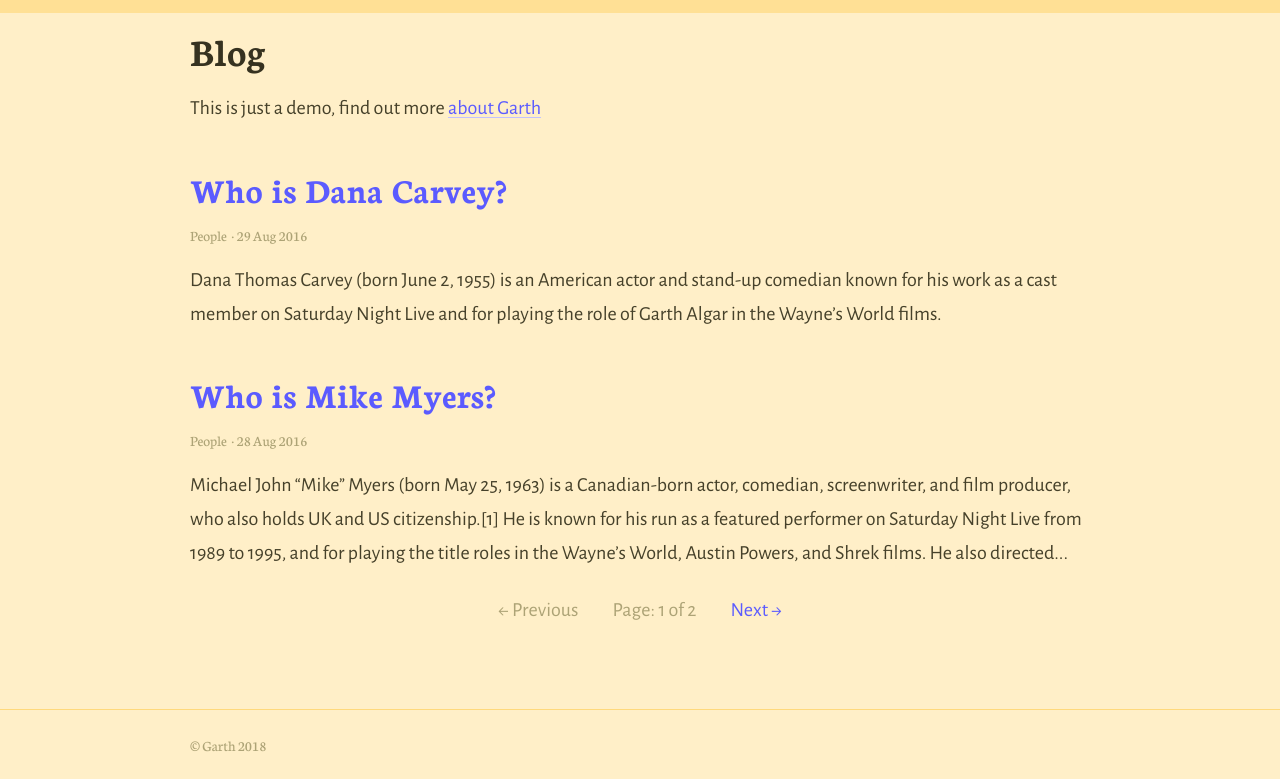
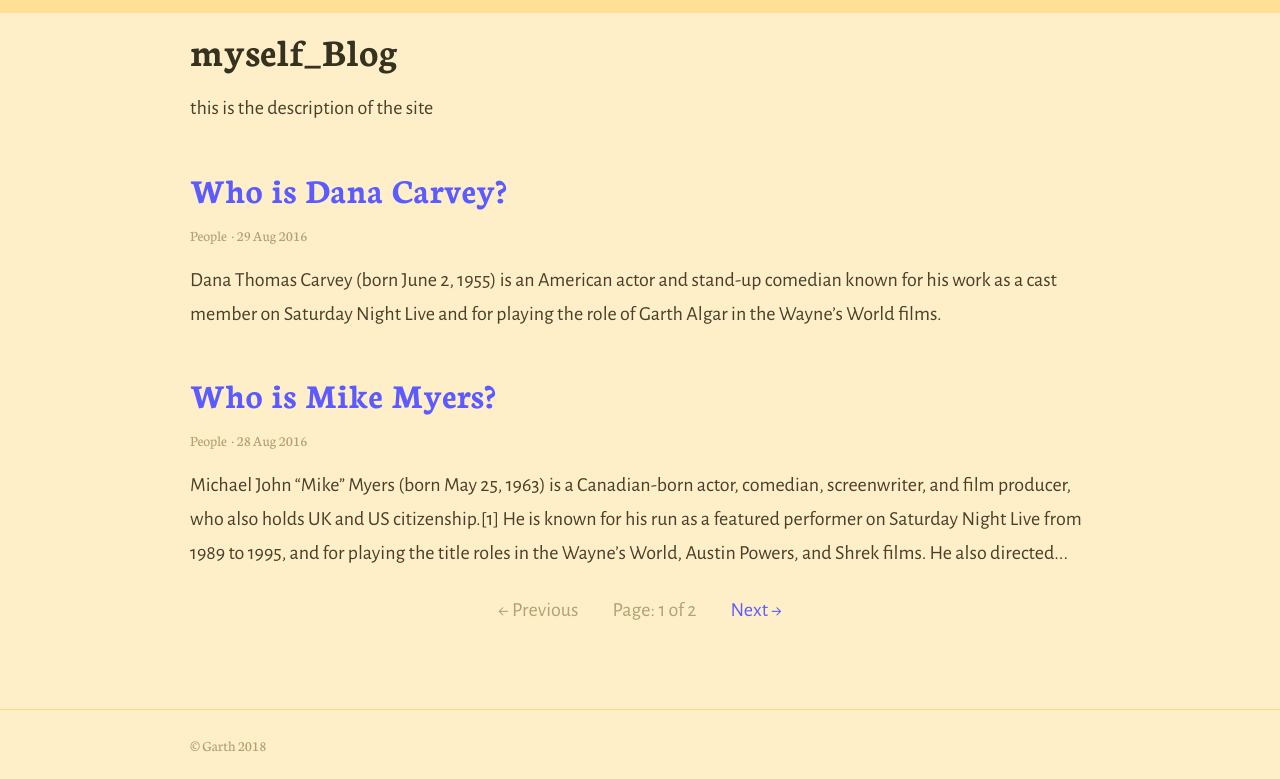
Before and after one commit to skyspectrum/skyspectrum.github.io, a Jekyll site: the page built from index.html, in a window 1280 px wide, cut to the strip 121-900 px from the top of the page. Built offline with Jekyll 4.4.1, drawn with Linux system fonts in a browser that asks for light colours; the list of posts is cut into pages by our own code.

Commit message:
modifiy the title

```diff
--- a/_config.yml
+++ b/_config.yml
@@ -32,14 +32,14 @@
   style: compressed # Style compression
 permalink: pretty  # Permalink style (/YYYY/MM/DD/page-name/)
 excerpt_separator: <!-- more --> # Marks end of excerpt in posts
-timezone: Europe/London # Timezone for blog posts and alike
+timezone: Asia/Shanghai
 
 # 5. Collections
 collections:
   posts:
-    title: Blog # Needed for Siteleaf
+    title: myself_Blog # Needed for Siteleaf
     output: true
-    description: "This is just a demo, find out more [about Garth](about)" # The post list page content
+    description: "this is the description of the site" # The post list page content
 
 # 6. Jekyll collections settings
 defaults:
@@ -62,6 +62,5 @@
 logo: "/assets/logo.svg" # Site logo
 # favicon: "/favicon.ico" # Uncomment to add custom favicon, or leave as is to use site logo
 description: "A stupidly simple theme for Jekyll, using the official Jekyll theme implementation" # Site description and default description
-url: "https://garth.darn.es" # Site url
 baseurl: ""
-lang: en-GB
+lang: zh-GB
```
Also changed, not shown: screenshot.png (deleted), 1 other file.
